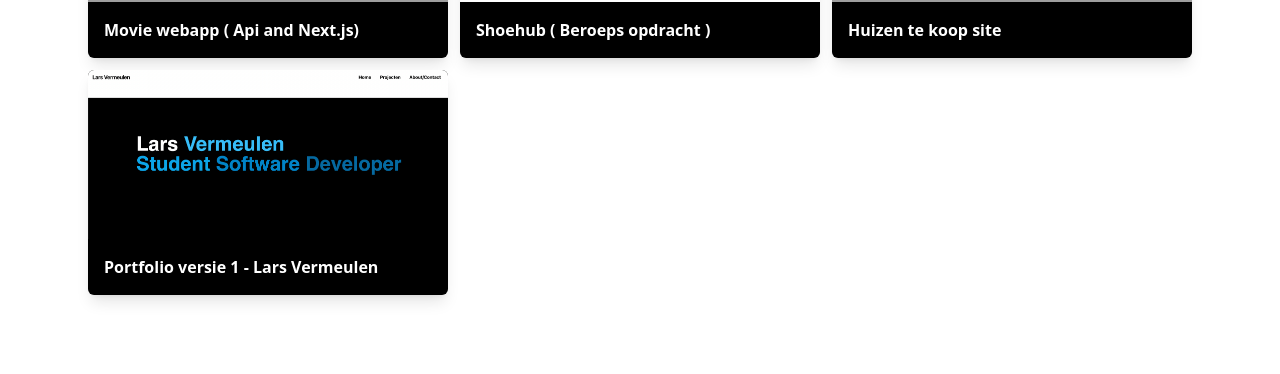
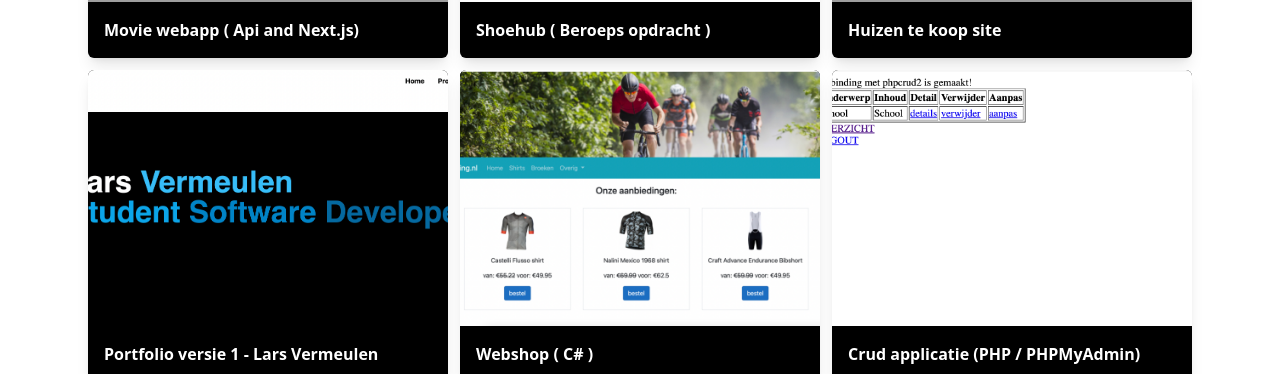
Before and after one commit to 87282/lars-porto, a Next.js app: page /contenten in a window 1280 px wide. Shown: the part 478-852 px from the top of the page. Before the commit the page ends 800 px from the top, so only its background shows below. Built offline with nearby package versions, Linux system fonts and the light colour scheme; grey boxes are pictures that could not be loaded.

Commit message:
release2

```diff
--- a/src/pages/contenten.jsx
+++ b/src/pages/contenten.jsx
@@ -24,9 +24,20 @@ function contenten() {
                                         <div class=""><h4 class="p-4 text-white font-semibold">Huizen te koop site</h4></div></a></article>
 
                                         <article class="bg-darker rounded-md overflow-hidden shadow-lg bg-black">
-                                            <a href="https://chrisvanlier.nl/content/portfolio-1-0">
-                                                <img src="/assets/portfolio.png" alt="placeholder image" class="w-full h-100  object-cover object-center"/>
+                                            <a href="https://lars-porto-azj3.vercel.app/">
+                                                <img src="/assets/portfolio.png" alt="placeholder image" class="w-full h-64  object-cover object-center"/>
                                                 <div class=""><h4 class="p-4 text-white font-semibold">Portfolio versie 1 - Lars Vermeulen</h4></div></a></article>
+
+                                                <article class="bg-darker rounded-md overflow-hidden shadow-lg bg-black">
+                                            <a href="">
+                                                <img src="/assets/webshop.png" alt="placeholder image" class="w-full h-64  object-cover object-center"/>
+                                                <div class=""><h4 class="p-4 text-white font-semibold">Webshop ( C# )</h4></div></a></article>
+
+                                                <article class="bg-darker rounded-md overflow-hidden shadow-lg bg-black">
+                                            <a href="https://87282.stu.sd-lab.nl/opdracht/login.php">
+                                                <img src="/assets/crud.png" alt="placeholder image" class="w-full h-64  object-cover object-center"/>
+                                                <div class=""><h4 class="p-4 text-white font-semibold">Crud applicatie (PHP / PHPMyAdmin)</h4></div></a></article>
+
 
                                                 </section>
 
```
Also changed, not shown: public/assets/crud.png (added).
